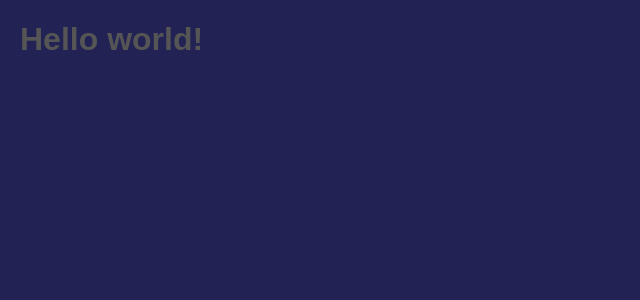
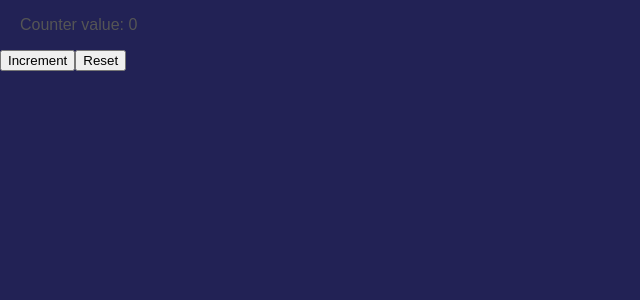
Before and after one commit to FredrikEglese/learningReact, a React (Create React App) app in the folder scratch/: page / in a window 1280 px wide. Shown: the top 300 px of the page, without its empty margins (0-640 px from the left). Built offline with nearby package versions, Linux system fonts and the light colour scheme.

Commit message:
Counter app

```diff
--- a/scratch/src/App.js
+++ b/scratch/src/App.js
@@ -1,9 +1,17 @@
 import React, { Component } from 'react';
+import Counter from './Counter';
 
 class App extends Component {
+  constructor(props){
+    super(props);
+    this.state = {
+
+    }
+  }
+
   render() {
     return (
-      <h1>Hello world!</h1>
+      <Counter />
     );
   }
 }
--- /dev/null
+++ b/scratch/src/Counter.js
@@ -0,0 +1,49 @@
+import React, { Component } from 'react';
+
+class Counter extends Component {
+  constructor(props){
+    super(props);
+    this.state = {
+      counterValue: 0,
+      text: {
+          Increment: 'Increment',
+          Reset: 'Reset'
+      }
+    }
+    this.incrementCounter = this.incrementCounter.bind(this);
+    this.resetCounter = this.resetCounter.bind(this);
+  }
+
+
+  incrementCounter(){
+    this.setState({
+      counterValue: this.state.counterValue +1,
+    })
+  }
+
+  resetCounter(){
+    this.setState({
+      counterValue: 0,
+    })
+  }
+
+  render() {
+    return (
+      <div>
+        <p>Counter value: {this.state.counterValue}</p>
+
+        <button onClick={this.incrementCounter}>
+            {this.state.text.Increment}
+        </button>
+
+        <button onClick={this.resetCounter}>
+            {this.state.text.Reset}
+        </button>
+
+      </div>
+
+    );
+  }
+}
+
+export default Counter;
--- a/scratch/src/index.js
+++ b/scratch/src/index.js
@@ -4,6 +4,6 @@ import App from './App';
 import './index.css';
 
 ReactDOM.render(
-  <App />,
+  <App/>,
   document.getElementById('root')
 );
```
